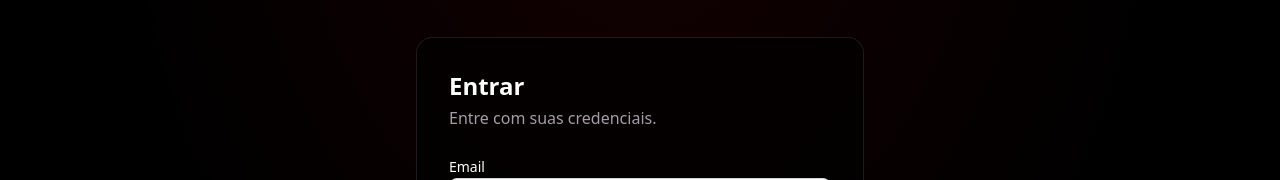
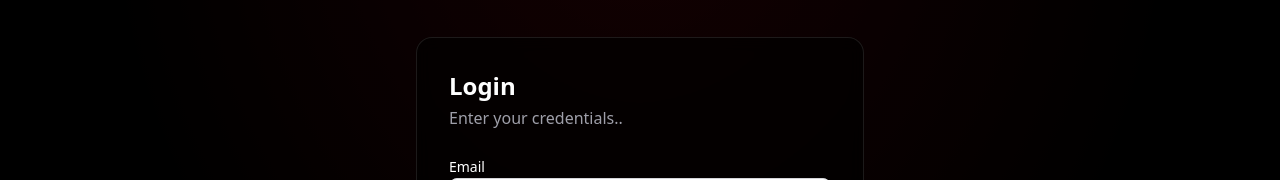
Before and after one commit to weslleycs/netflix, a React app in the folder frontend/: page /login in a window 1280 px wide. Shown: the part 152-332 px from the top of the page. Built offline with nearby package versions, Linux system fonts and the light colour scheme; the HTML template or start-up script is replaced by a standard one.

Commit message:
fix: fix messages fron login and register

```diff
--- a/frontend/src/features/auth/login/page/loginPage.tsx
+++ b/frontend/src/features/auth/login/page/loginPage.tsx
@@ -9,8 +9,8 @@ export default function LoginPage() {
   return (
     <div className="min-h-[70vh] flex items-center justify-center px-4">
       <Card>
-        <h1 className="text-2xl font-semibold text-white">Entrar</h1>
-        <p className="mt-1 text-zinc-400">Entre com suas credenciais.</p>
+        <h1 className="text-2xl font-semibold text-white">Login</h1>
+        <p className="mt-1 text-zinc-400">Enter your credentials..</p>
 
         <div className="mt-6">
           <LoginForm
--- a/frontend/src/features/auth/register/hooks/useRegisterForm.ts
+++ b/frontend/src/features/auth/register/hooks/useRegisterForm.ts
@@ -28,7 +28,7 @@ export function useRegisterForm() {
     try {
       await registerUser(payload);
 
-      setSuccessMessage("Conta criada com sucesso! Redirecionando...");
+      setSuccessMessage("Account created successfully! Redirecting...");
 
       setTimeout(() => {
         navigate("/login");
```
